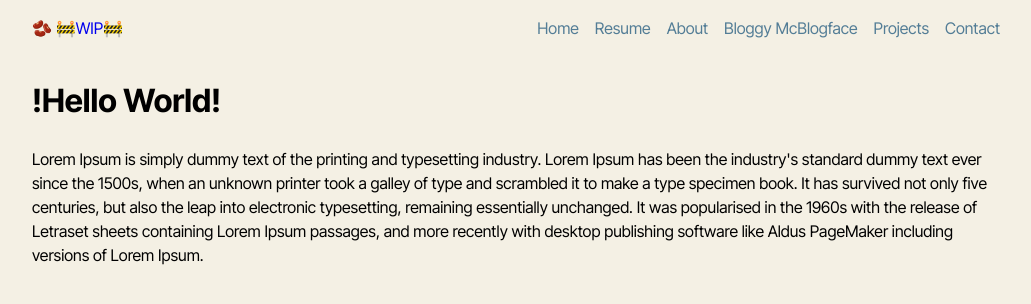
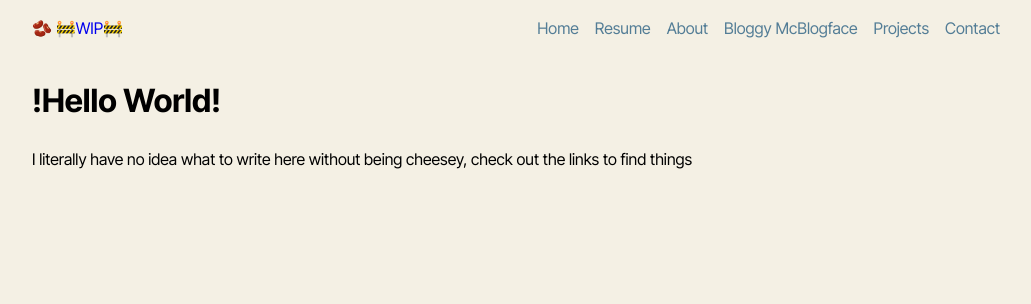
Before and after one commit to TusharSariya/TusharSariya.github.io, a Jekyll site: the page index.html, which Jekyll copies as it is, in a window 1280 px wide. Shown: the top 304 px of the page, without its empty margins (124-1155 px from the left). Built offline with Jekyll 4.4.1, drawn with Linux system fonts in a browser that asks for light colours.

Commit message:
add boilerplate pages for Project Aristotle and Turf Grabbing
Created markdown pages with Jekyll front matter for both blog posts.
Updated blog card links to point to the new Jekyll-rendered pages.

Co-Authored-By: Claude Opus 4.6 <noreply@anthropic.com>

```diff
--- a/blog.html
+++ b/blog.html
@@ -23,7 +23,7 @@
     <h1>Bloggy McBlogface</h1>
     <p>a dive into any technology or technology adjacent topic from semiconductors to organizational psychology</p>
     <div class="blog">
-      <a href="project-aristotle.html" class="blog-card-link">
+      <a href="/project-aristotle" class="blog-card-link">
         <div class="blog-card">
           <img src="aristotle.avif" alt="aristotle">
           <h2>Project Aristotle</h2>
@@ -39,7 +39,7 @@
           <p>Lorem Ipsum is simply dummy text of the printing and typesetting industry. Lorem Ipsum has been the industry's standard dummy text ever since the 1500s, when an unknown printer took a galley of type and scrambled it to make a type specimen book. It has survived not only five centuries, but also the leap into electronic typesetting, remaining essentially unchanged. It was popularised in the 1960s with the release of Letraset sheets containing Lorem Ipsum passages, and more recently with desktop publishing software like Aldus PageMaker including versions of Lorem Ipsum.</p>
         </div>
       </a>
-      <a href="turf-grabbing.html" class="blog-card-link">
+      <a href="/turf-grabbing" class="blog-card-link">
         <div class="blog-card">
           <h2>Turf Grabbing War Machines</h2>
           <p>Lorem Ipsum is simply dummy text of the printing and typesetting industry. Lorem Ipsum has been the industry's standard dummy text ever since the 1500s, when an unknown printer took a galley of type and scrambled it to make a type specimen book. It has survived not only five centuries, but also the leap into electronic typesetting, remaining essentially unchanged. It was popularised in the 1960s with the release of Letraset sheets containing Lorem Ipsum passages, and more recently with desktop publishing software like Aldus PageMaker including versions of Lorem Ipsum.</p>
--- a/index.html
+++ b/index.html
@@ -24,7 +24,7 @@
     <h1>!Hello World!</h1>
     <div class="main-page">
       <div>
-        <p>Lorem Ipsum is simply dummy text of the printing and typesetting industry. Lorem Ipsum has been the industry's standard dummy text ever since the 1500s, when an unknown printer took a galley of type and scrambled it to make a type specimen book. It has survived not only five centuries, but also the leap into electronic typesetting, remaining essentially unchanged. It was popularised in the 1960s with the release of Letraset sheets containing Lorem Ipsum passages, and more recently with desktop publishing software like Aldus PageMaker including versions of Lorem Ipsum.</p>
+        <p>I literally have no idea what to write here without being cheesey, check out the links to find things</p>
       </div>
     </div>
   </div>
```
Also changed, not shown: aristotle.md (added, +19 -0 lines), turf-grabbing.md (added, +19 -0 lines).
